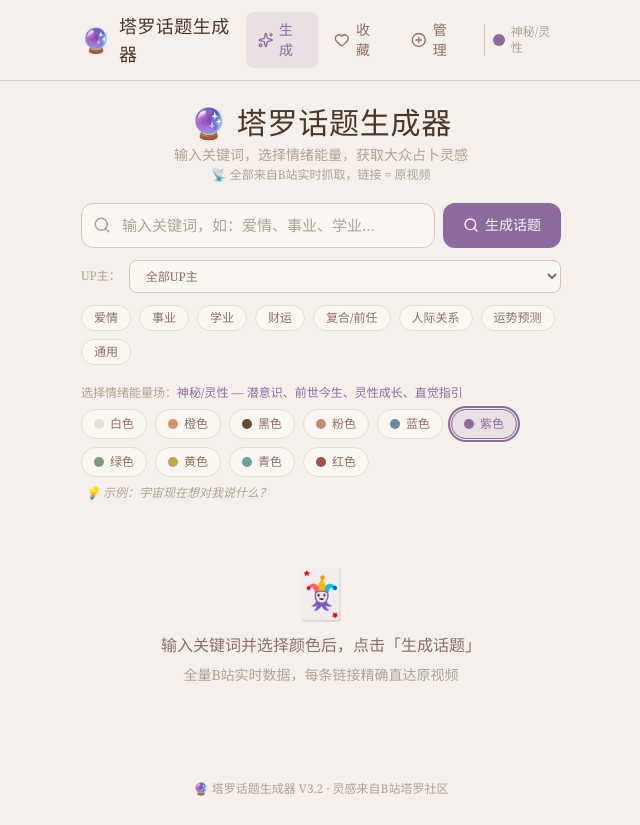
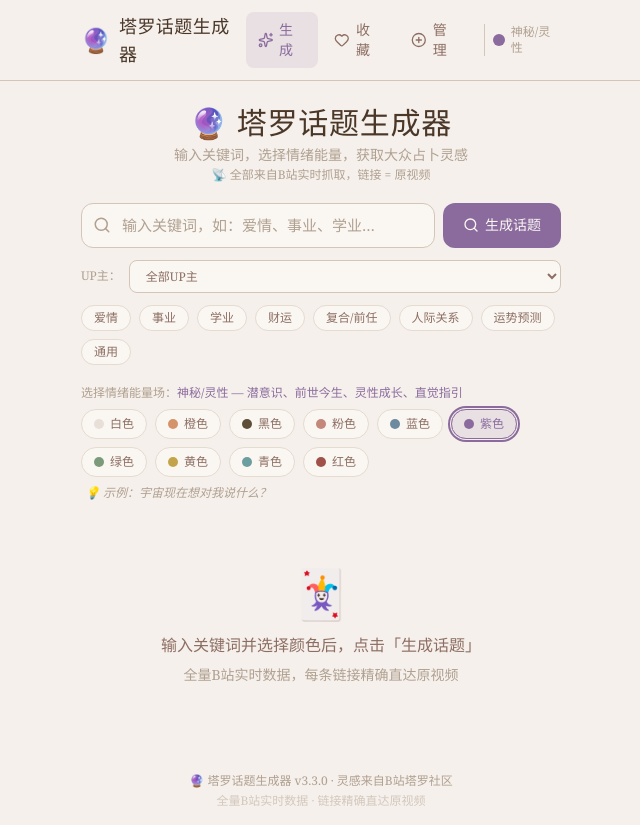
Before and after one commit to Gua00/tarot-topic-generator, a React (Vite) app: page / in a window 1280 px wide. Shown: the whole page, without its empty margins (319-959 px from the left). Built offline with nearby package versions, Linux system fonts and the light colour scheme.

Commit message:
🏷️ v3.3.0 — 全量B站实时数据 + 版本号显示
- 数据源全量切换为B站实时搜索
- 每条链接精确匹配原视频（先有链接再生成标题）
- 页脚显示版本号，便于追踪回滚

```diff
--- a/src/App.tsx
+++ b/src/App.tsx
@@ -5,6 +5,7 @@ import HomePage from './pages/HomePage';
 import FavoritesPage from './pages/FavoritesPage';
 import ManagePage from './pages/ManagePage';
 import { useTheme } from './hooks/useTheme';
+import { APP_VERSION } from './version';
 import type { ColorTag } from './types';
 
 interface ThemeContextType {
@@ -34,8 +35,9 @@ function AppContent() {
         <Route path="/favorites" element={<FavoritesPage />} />
         <Route path="/manage" element={<ManagePage />} />
       </Routes>
-      <footer className="text-center py-6 text-xs text-[var(--text-muted)]">
-        🔮 塔罗话题生成器 V3.2 · 灵感来自B站塔罗社区
+      <footer className="text-center py-4 text-xs text-[var(--text-muted)] space-y-1">
+        <p>🔮 塔罗话题生成器 {APP_VERSION} · 灵感来自B站塔罗社区</p>
+        <p className="opacity-50">全量B站实时数据 · 链接精确直达原视频</p>
       </footer>
     </div>
   );
--- /dev/null
+++ b/src/version.ts
@@ -0,0 +1,2 @@
+export const APP_VERSION = 'v3.3.0';
+export const BUILD_DATE = '2026-06-11';
```
